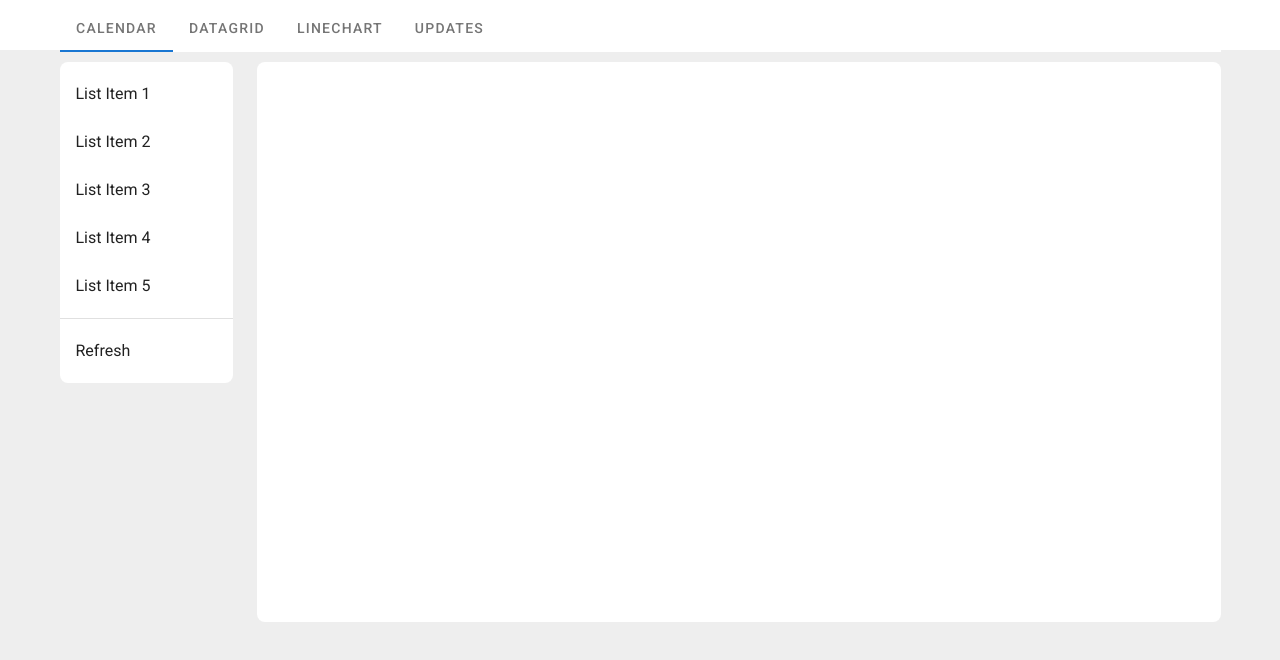
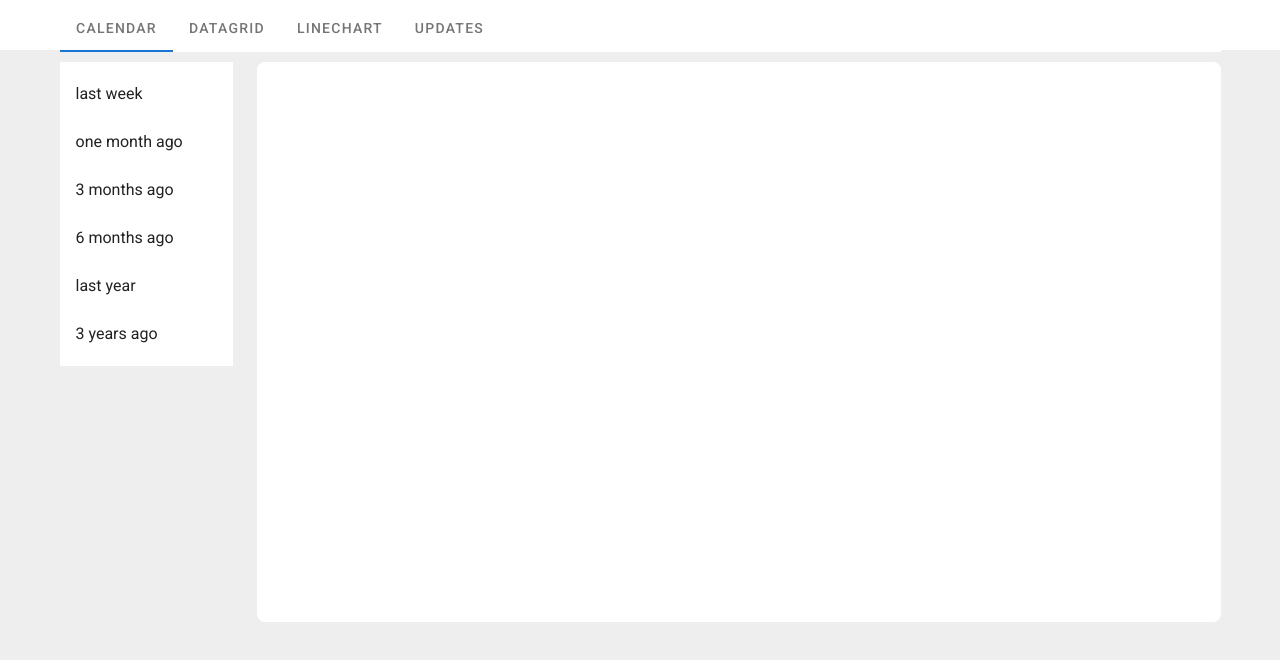
Before and after one commit to natu-n/test4, a Vue app: page / in a window 1280 px wide. Shown: the top 660 px of the page. Built offline with nearby package versions, Linux system fonts and the light colour scheme.

Commit message:
2022.03.3

```diff
--- a/src/App.vue
+++ b/src/App.vue
@@ -15,27 +15,23 @@
         <v-row>
           <v-col cols="2">
             <v-sheet rounded="lg">
-              <v-list color="transparent">
-                <v-list-item v-for="n in 5" :key="n" link>
-                  <v-list-item-content>
-                    <v-list-item-title> List Item {{ n }} </v-list-item-title>
-                  </v-list-item-content>
-                </v-list-item>
-
-                <v-divider class="my-2"></v-divider>
-
-                <v-list-item link color="grey lighten-4">
-                  <v-list-item-content>
-                    <v-list-item-title> Refresh </v-list-item-title>
-                  </v-list-item-content>
-                </v-list-item>
+              <v-list>
+                <v-list-item-group v-model="model">
+                  <v-list-item v-for="(period, i) in periods" :key="i">
+                    <v-list-item-content>
+                      <v-list-item-title
+                        v-text="period"
+                      ></v-list-item-title>
+                    </v-list-item-content>
+                  </v-list-item>
+                </v-list-item-group>
               </v-list>
             </v-sheet>
           </v-col>
 
           <v-col>
             <v-sheet min-height="70vh" rounded="lg">
-              <router-view class="chart-container"/>
+              <router-view class="chart-container" />
             </v-sheet>
           </v-col>
         </v-row>
@@ -52,6 +48,14 @@ export default Vue.extend({
 
   data: () => ({
     links: ["Calendar", "DataGrid", "LineChart", "Updates"],
+    periods: [
+      "last week",
+      "one month ago",
+      "3 months ago",
+      "6 months ago",
+      "last year",
+      "3 years ago",
+    ],
   }),
 });
 </script>
```
